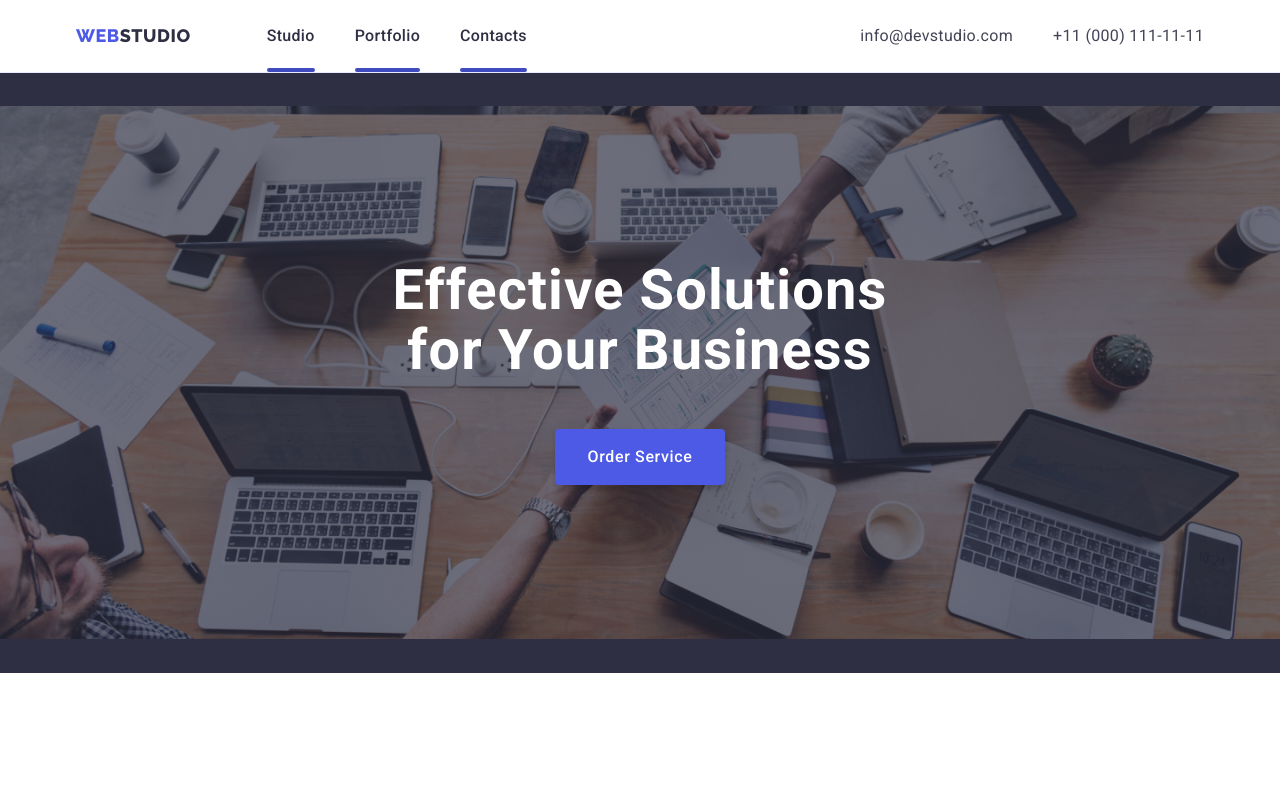
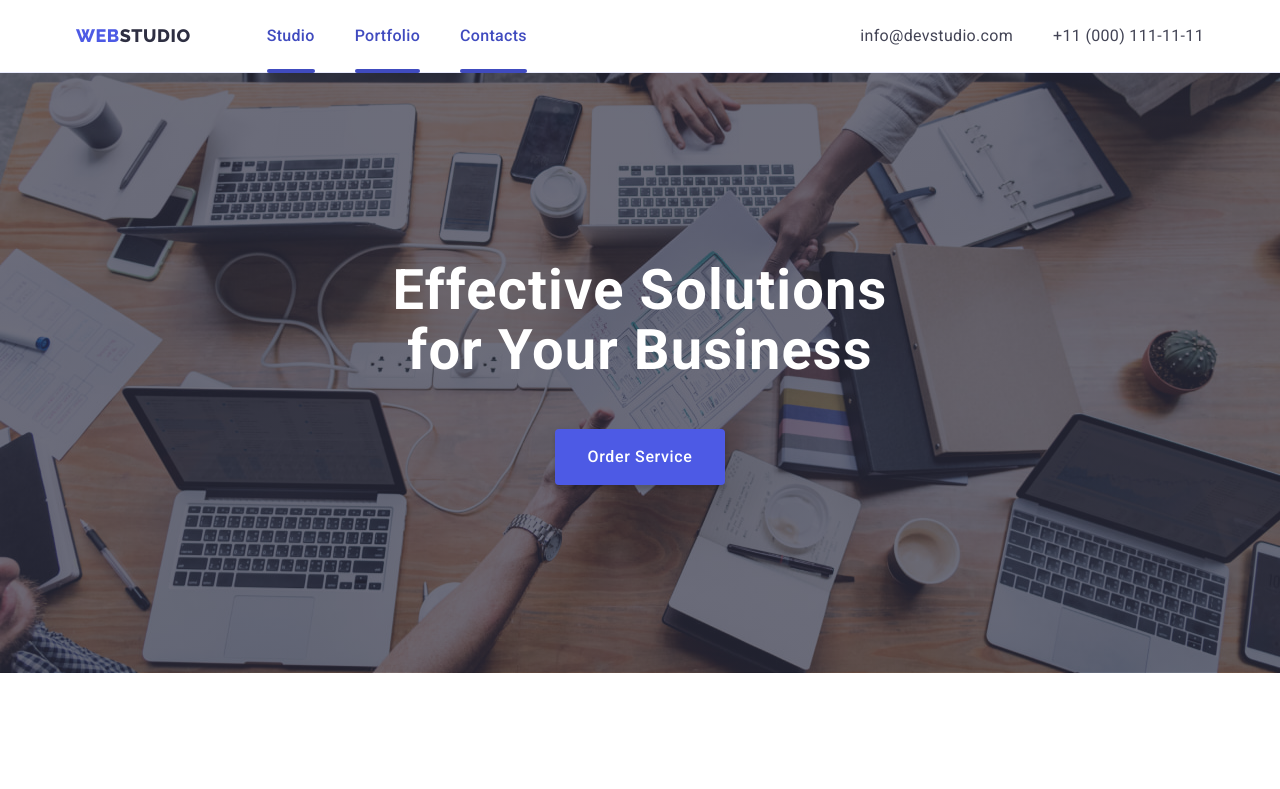
Before and after one commit to Goldenrash-lab/goit-markup-hw-04, a plain HTML site: page index.html in a window 1280 px wide. Shown: the top 789 px of the page. Drawn offline with nearby package versions, Linux system fonts and the light colour scheme.

Commit message:
div(modal) after footer

```diff
--- a/css/style.css
+++ b/css/style.css
@@ -83,6 +83,8 @@ img {
 /* HEADER*/
 .header {
   border-bottom: 1px solid var(--cornflower);
+  box-shadow: 0px 2px 1px rgba(46, 47, 66, 0.08), 0px 1px 1px rgba(46, 47, 66, 0.16),
+    0px 1px 6px rgba(46, 47, 66, 0.08);
 }
 .header__container {
   display: flex;
@@ -120,25 +122,25 @@ img {
 .menu__list-item {
   /* padding: 24px 0px; */
   display: flex;
-  transition-duration: 250ms;
-  transition-timing-function: cubic-bezier(0.4, 0, 0.2, 1);
-  position: relative;
-}
-.menu__list-item::after {
-  content: '';
-  position: absolute;
-  width: 100%;
-  height: 4px;
-  background-color: var(--ocean);
-  bottom: 0;
-  border-radius: 2px;
 }
 
 .menu__list-link {
   transition-duration: 250ms;
   transition-timing-function: cubic-bezier(0.4, 0, 0.2, 1);
+  position: relative;
+  color: var(--ocean);
 }
-.menu__list-item:hover,
+.menu__list-link::after {
+  content: '';
+  position: absolute;
+  left: 0;
+  bottom: -1px;
+  width: 100%;
+  height: 4px;
+  background-color: var(--ocean);
+  border-radius: 2px;
+}
+.menu__list-link:hover,
 .menu__list-link:focus {
   color: var(--ocean);
 }
@@ -172,9 +174,10 @@ img {
     url(../images/hero-bg.jpg);
   background-repeat: no-repeat;
   background-position: center;
-  background-size: contain;
+  background-size: cover;
   background-color: var(--navy-blue);
   padding: 188px 0;
+  max-width: 1440px;
 }
 
 .banner__container {
@@ -209,8 +212,7 @@ img {
   min-width: 169px;
   margin: 0 auto;
 
-  transition-duration: 250ms;
-  transition-timing-function: cubic-bezier(0.4, 0, 0.2, 1);
+  transition: background-color 250ms cubic-bezier(0.4, 0, 0.2, 1);
 }
 .main__btn:hover,
 .main__btn:focus {
--- a/index.html
+++ b/index.html
@@ -53,31 +53,6 @@
           <button type="button" class="main__btn" data-modal-open>Order Service</button>
         </div>
       </section>
-      <div class="backdrop is-hidden" data-modal>
-        <div class="modal">
-          <button class="modal-btn" type="button" data-modal-close>
-            <svg
-              xmlns="http://www.w3.org/2000/svg"
-              width="8"
-              height="8"
-              viewBox="0 0 8 8"
-              fill="none"
-            >
-              <g clip-path="url(#clip0_596451_150)">
-                <path
-                  d="M8 0.805714L7.19429 0L4 3.19429L0.805714 0L0 0.805714L3.19429 4L0 7.19429L0.805714 8L4 4.80571L7.19429 8L8 7.19429L4.80571 4L8 0.805714Z"
-                  fill="#2E2F42"
-                />
-              </g>
-              <defs>
-                <clipPath id="clip0_596451_150">
-                  <rect width="8" height="8" fill="white" />
-                </clipPath>
-              </defs>
-            </svg>
-          </button>
-        </div>
-      </div>
 
       <section class="benefits section">
         <div class="container benefits__container">
@@ -447,6 +422,31 @@
         </div>
       </div>
     </footer>
+    <div class="backdrop is-hidden" data-modal>
+      <div class="modal">
+        <button class="modal-btn" type="button" data-modal-close>
+          <svg
+            xmlns="http://www.w3.org/2000/svg"
+            width="8"
+            height="8"
+            viewBox="0 0 8 8"
+            fill="none"
+          >
+            <g clip-path="url(#clip0_596451_150)">
+              <path
+                d="M8 0.805714L7.19429 0L4 3.19429L0.805714 0L0 0.805714L3.19429 4L0 7.19429L0.805714 8L4 4.80571L7.19429 8L8 7.19429L4.80571 4L8 0.805714Z"
+                fill="#2E2F42"
+              />
+            </g>
+            <defs>
+              <clipPath id="clip0_596451_150">
+                <rect width="8" height="8" fill="white" />
+              </clipPath>
+            </defs>
+          </svg>
+        </button>
+      </div>
+    </div>
     <script src="./js/modal.js"></script>
   </body>
 </html>
```
